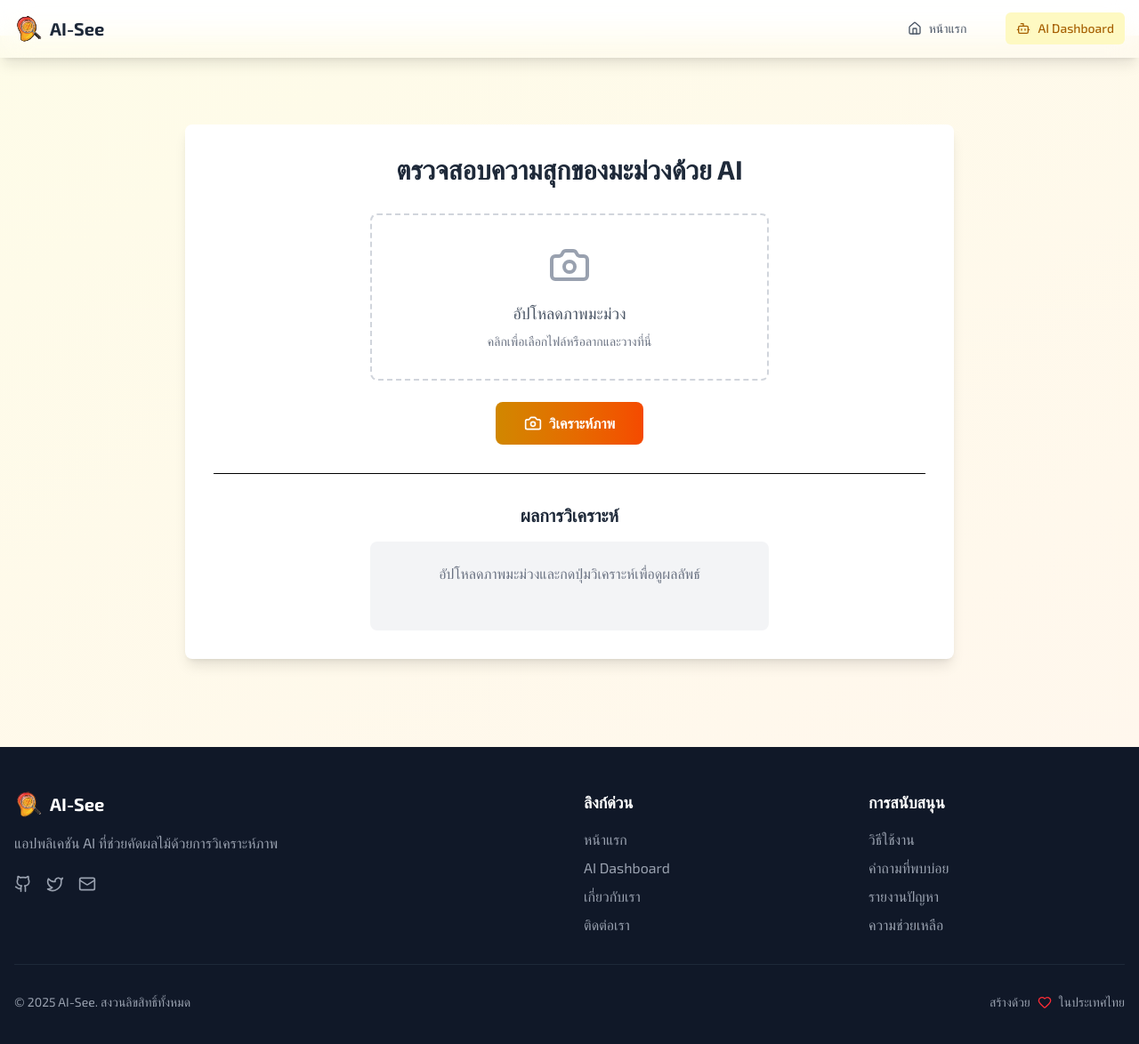
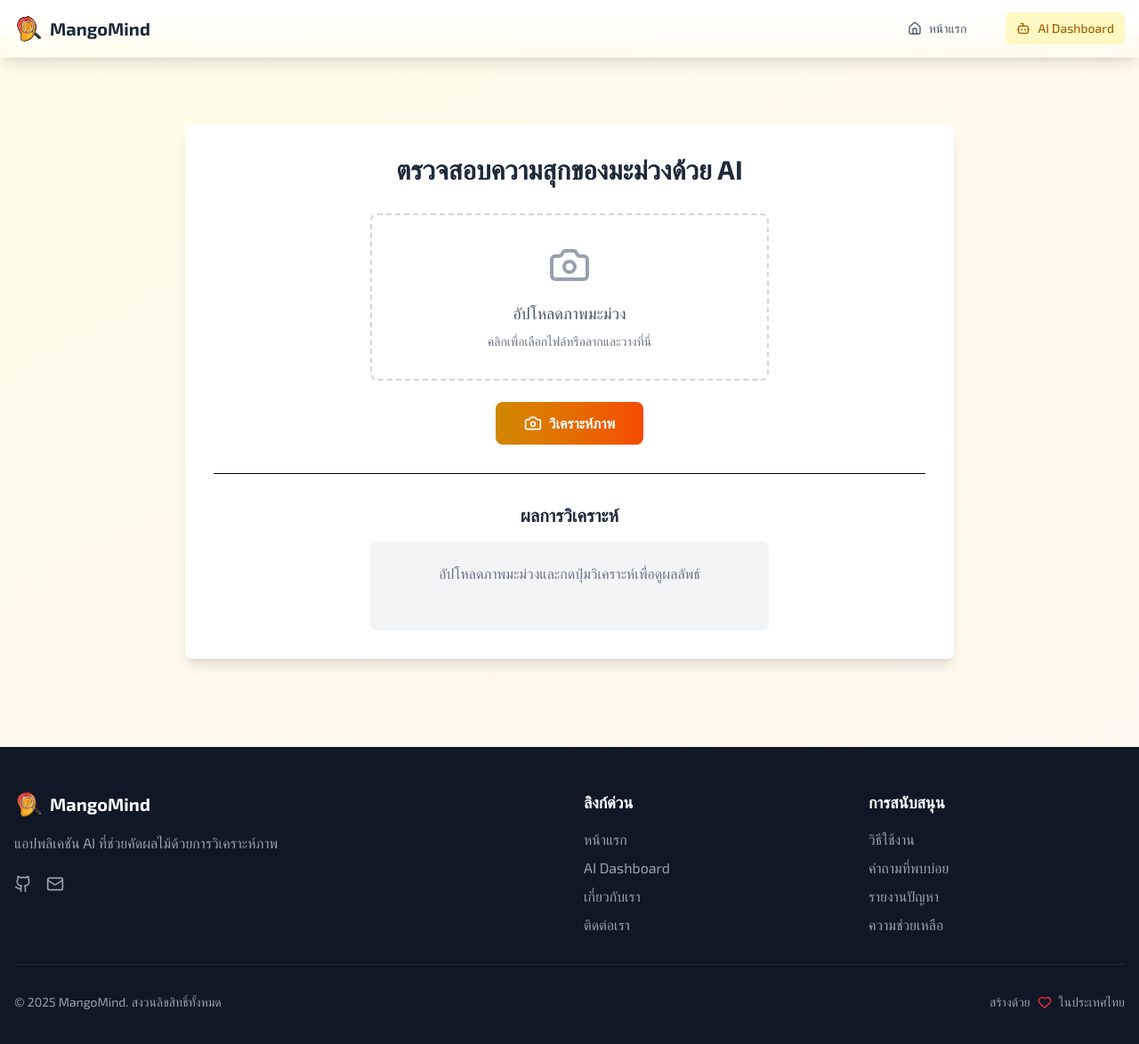
Before and after one commit to Setthapong-dev/Ai-See, a React (Vite) app in the folder client/: page /#/ai in a window 1280 px wide. Shown: the top 1174 px of the page at 89% size. Built offline with nearby package versions, Linux system fonts and the light colour scheme; a web font is replaced by a local one.

Commit message:
เปลี่ยนชื่อ

```diff
--- a/client/src/components/About.jsx
+++ b/client/src/components/About.jsx
@@ -36,7 +36,7 @@ const About = () => {
           {/* Content Section */}
           <div className="order-2 lg:order-1">
             <h2 className="text-2xl sm:text-3xl lg:text-4xl font-bold text-gray-800 mb-4 sm:mb-6">
-              ทำไมต้องเลือก AI-See?
+              ทำไมต้องเลือก MangoMind?
             </h2>
             <p className="text-sm sm:text-base text-gray-600 mb-4 sm:mb-6 leading-relaxed">
               AI-See เป็นแพลตฟอร์ม AI ที่พัฒนาขึ้นโดยทีมผู้เชี่ยวชาญชาวไทย
--- a/client/src/components/Footer.jsx
+++ b/client/src/components/Footer.jsx
@@ -16,19 +16,16 @@ const Footer = () => {
                 alt="AI-See Logo"
                 className="w-8 h-8"
               />
-              <span className="text-xl font-bold">AI-See</span>
+              <span className="text-xl font-bold">MangoMind</span>
             </Link>
             <p className="text-gray-400 mb-6 max-w-md">
               แอปพลิเคชัน AI ที่ช่วยคัดผลไม้ด้วยการวิเคราะห์ภาพ
             </p>
             <div className="flex space-x-4">
-              <a href="#" className="text-gray-400 hover:text-gray-300 transition duration-300">
+              <a href="https://github.com/Setthapong-dev/Ai-See" className="text-gray-400 hover:text-gray-300 transition duration-300" target="_blank" rel="noopener noreferrer">
                 <Github className="w-5 h-5" />
               </a>
-              <a href="#" className="text-gray-400 hover:text-blue-400 transition duration-300">
-                <Twitter className="w-5 h-5" />
-              </a>
-              <a href="#" className="text-gray-400 hover:text-red-400 transition duration-300">
+              <a href="mailto:setthapong.dev@gmail.com" className="text-gray-400 hover:text-red-400 transition duration-300">
                 <Mail className="w-5 h-5" />
               </a>
             </div>
@@ -92,7 +89,7 @@ const Footer = () => {
         {/* Bottom Section */}
         <div className="border-t border-gray-800 mt-8 pt-8 flex flex-col md:flex-row justify-between items-center">
           <p className="text-gray-400 text-sm">
-            © 2025 AI-See. สงวนลิขสิทธิ์ทั้งหมด
+            © 2025 MangoMind. สงวนลิขสิทธิ์ทั้งหมด
           </p>
           <div className="flex items-center mt-4 md:mt-0">
             <span className="text-gray-400 text-sm mr-2">สร้างด้วย</span>
--- a/client/src/components/Header.jsx
+++ b/client/src/components/Header.jsx
@@ -43,7 +43,7 @@ const Header = () => {
             />
             <span className={`text-xl font-bold transition-colors duration-300 ${
               isScrolled ? 'text-gray-800' : 'text-gray-800'
-            }`}>AI-See</span>
+            }`}>MangoMind</span>
           </Link>
 
           {/* Navigation */}
--- a/client/src/components/Hero.jsx
+++ b/client/src/components/Hero.jsx
@@ -34,7 +34,7 @@ const Hero = () => {
 
         {/* Main Heading */}
         <h1 className="text-4xl sm:text-5xl md:text-6xl lg:text-7xl xl:text-8xl font-bold mb-4 sm:mb-6 bg-gradient-to-r from-yellow-600 via-orange-600 to-amber-600 bg-clip-text text-transparent leading-tight">
-          AI-See
+          MangoMind
         </h1>
 
         {/* Subtitle */}
--- a/client/src/components/Testimonial.jsx
+++ b/client/src/components/Testimonial.jsx
@@ -8,7 +8,7 @@ const Testimonial = () => {
       id: 1,
       name: "สมชาย ใจดี",
       role: "เกษตรกรผู้ปลูกมะม่วง",
-      content: "AI-See ช่วยให้การเลือกมะม่วงสุกเป็นเรื่องง่ายมาก ใช้งานง่ายและผลลัพธ์แม่นยำ",
+      content: "MangoMind ช่วยให้การเลือกมะม่วงสุกเป็นเรื่องง่ายมาก ใช้งานง่ายและผลลัพธ์แม่นยำ",
       rating: 5,
       avatar: "https://i.pravatar.cc/100?img=1"
     },
@@ -16,7 +16,7 @@ const Testimonial = () => {
       id: 2,
       name: "สมหญิง สวยงาม",
       role: "พ่อค้าแม่ค้าผลไม้",
-      content: "ระบบวิเคราะห์ภาพของ AI-See ช่วยให้การคัดเลือกมะม่วงมีประสิทธิภาพมากขึ้น",
+      content: "ระบบวิเคราะห์ภาพของ MangoMind ช่วยให้การคัดเลือกมะม่วงมีประสิทธิภาพมากขึ้น",
       rating: 5,
       avatar: "https://i.pravatar.cc/100?img=2"
     },
@@ -24,7 +24,7 @@ const Testimonial = () => {
       id: 3,
       name: "วิชัย เก่งมาก",
       role: "ผู้บริโภค",
-      content: "AI-See ช่วยให้เลือกมะม่วงสุกได้ง่ายมาก ช่วยประหยัดเวลาในการเลือกซื้อ",
+      content: "MangoMind ช่วยให้เลือกมะม่วงสุกได้ง่ายมาก ช่วยประหยัดเวลาในการเลือกซื้อ",
       rating: 4,
       avatar: "https://i.pravatar.cc/100?img=3"
     }
@@ -49,7 +49,7 @@ const Testimonial = () => {
             ความคิดเห็นจากผู้ใช้
           </h2>
           <p className="text-sm sm:text-base text-gray-600 max-w-2xl mx-auto px-4">
-            ฟังเสียงจากผู้ใช้จริงที่ได้สัมผัสประสบการณ์การตรวจสอบความสุกของมะม่วงด้วย AI-See
+            ฟังเสียงจากผู้ใช้จริงที่ได้สัมผัสประสบการณ์การตรวจสอบความสุกของมะม่วงด้วย MangoMind
           </p>
         </div>
 
@@ -96,7 +96,7 @@ const Testimonial = () => {
               พร้อมที่จะตรวจสอบมะม่วงแล้วหรือยัง?
             </h3>
             <p className="text-sm sm:text-base text-gray-600 mb-4 sm:mb-6 max-w-2xl mx-auto px-4">
-              เข้าร่วมกับผู้ใช้หลายพันคนที่ไว้วางใจ AI-See
+              เข้าร่วมกับผู้ใช้หลายพันคนที่ไว้วางใจ MangoMind
               เพื่อการเลือกมะม่วงสุกที่แม่นยำและง่ายดาย
             </p>
 
--- a/client/src/pages/Ai.jsx
+++ b/client/src/pages/Ai.jsx
@@ -152,7 +152,8 @@ const Ai = () => {
                   <button
                     onClick={handleSubmit}
                     disabled={!selectedImage || isAnalyzing}
-                    className="bg-gradient-to-r from-yellow-600 to-orange-600 hover:from-yellow-700 hover:to-orange-700 disabled:bg-gray-400 text-white px-8 py-3 rounded-lg font-semibold flex items-center gap-2 mx-auto transition-colors"
+                    className="bg-gradient-to-r from-yellow-600 to-orange-600 hover:from-yellow-700 hover:to-orange-700 disabled:bg-gray-400 text-white px-8 py-3 rounded-lg font-semibold flex items-center gap-2 mx-auto transition-colors
+                    hover:cursor-pointer"
                   >
                     <Camera className="w-5 h-5" />
                     {isAnalyzing ? 'กำลังวิเคราะห์...' : 'วิเคราะห์ภาพ'}
```
